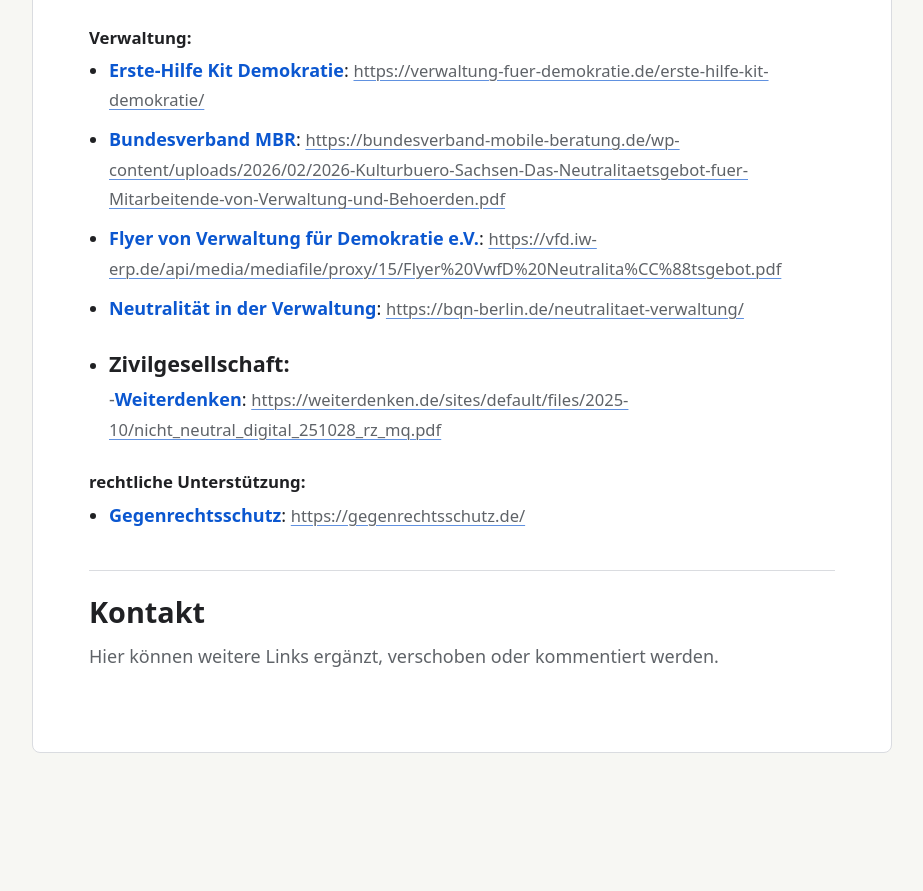
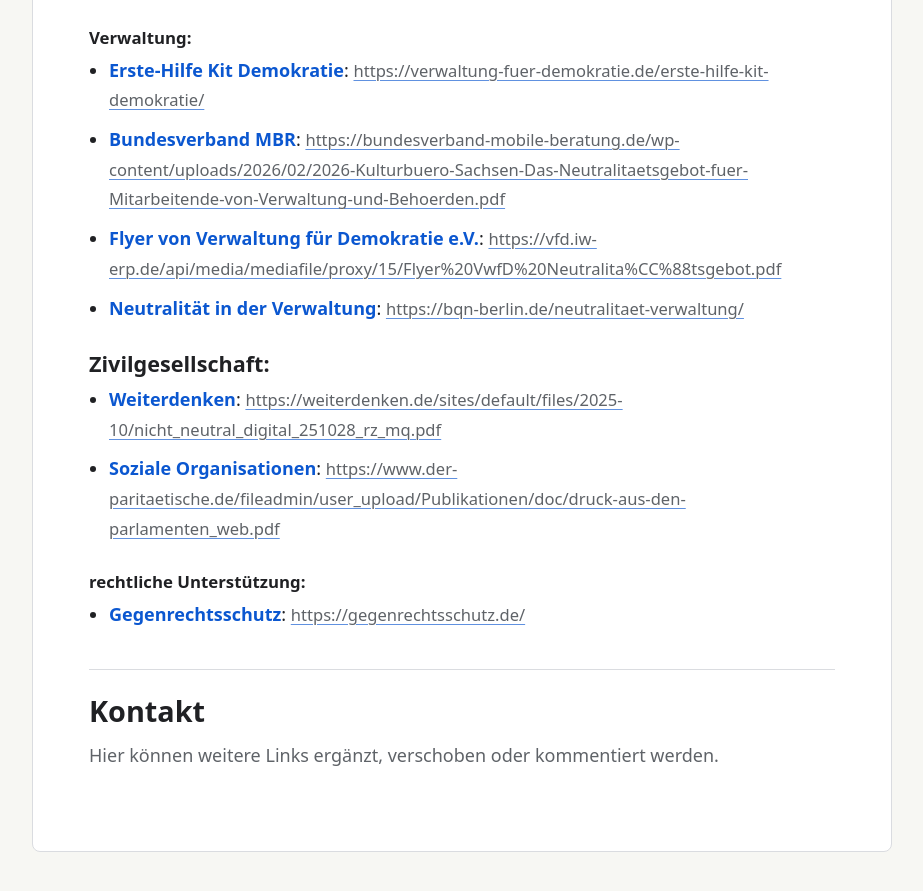
Before and after one commit to wpruser/wissenspool-demokratie.net, a Jekyll site: the page built from index.md, in a window 1280 px wide and 900 px high, scrolled down 1845 px. Shown: the top 891 px of the window, without its empty margins (178-1101 px from the left). Built offline with Jekyll 4.4.1, drawn with Linux system fonts in a browser that asks for light colours; before the commit the page ends 2646 px from its top, so only the background shows below that; some of the changed text lies outside the part shown.

Commit message:
Update index.md

```diff
--- a/index.md
+++ b/index.md
@@ -44,9 +44,10 @@ Aktuell geschieht dies häufig, indem demokratische, menschenrechtliche oder ant
 - [Bundesverband MBR](https://bundesverband-mobile-beratung.de/wp-content/uploads/2026/02/2026-Kulturbuero-Sachsen-Das-Neutralitaetsgebot-fuer-Mitarbeitende-von-Verwaltung-und-Behoerden.pdf)
 - [Flyer von Verwaltung für Demokratie e.V.](https://vfd.iw-erp.de/api/media/mediafile/proxy/15/Flyer%20VwfD%20Neutralita%CC%88tsgebot.pdf)
 - [Neutralität in der Verwaltung](https://bqn-berlin.de/neutralitaet-verwaltung/)
--
+
 ### Zivilgesellschaft:
--[Weiterdenken](https://weiterdenken.de/sites/default/files/2025-10/nicht_neutral_digital_251028_rz_mq.pdf)
+- [Weiterdenken](https://weiterdenken.de/sites/default/files/2025-10/nicht_neutral_digital_251028_rz_mq.pdf)
+- [Soziale Organisationen](https://www.der-paritaetische.de/fileadmin/user_upload/Publikationen/doc/druck-aus-den-parlamenten_web.pdf)
 
 #### rechtliche Unterstützung:
 - [Gegenrechtsschutz](https://gegenrechtsschutz.de/)
```
Also changed, not shown: other parts of index.md (+1 -1 lines).
